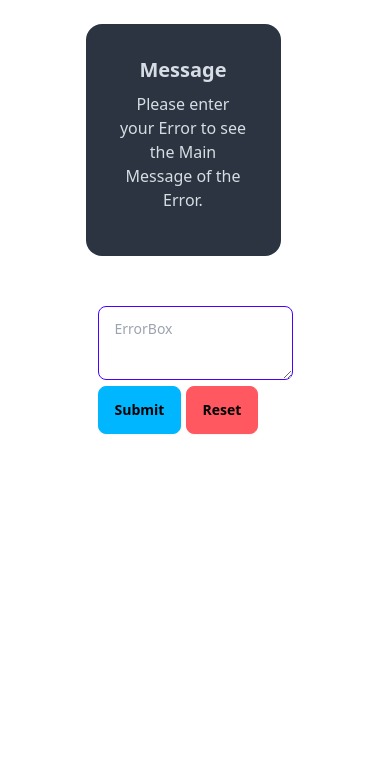
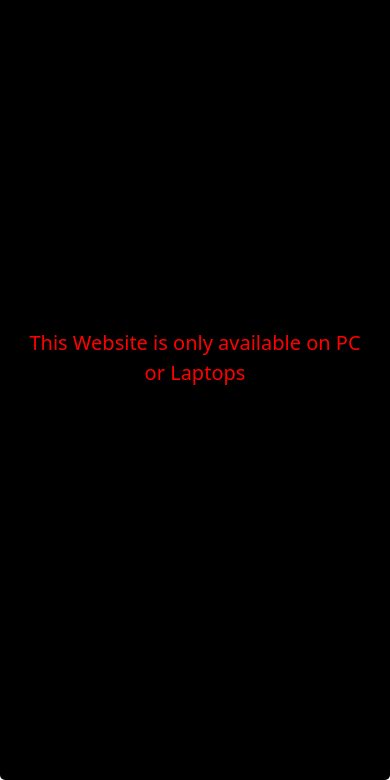
Before and after one commit to SafuGit/spring-error-format, a plain HTML site: page index.html in a window 390 px wide. Shown: the part 64-844 px from the top of the page. Drawn offline with nearby package versions, Linux system fonts and the light colour scheme.

Commit message:
feat: added device check

```diff
--- a/index.html
+++ b/index.html
@@ -36,7 +36,7 @@
     </div>
     <div class="input-container">
       <div>
-        <textarea class="textarea textarea-primary" id="error-box" placeholder="ErrorBox"></textarea>
+        <textarea class="textarea textarea-primary mb-1" id="error-box" placeholder="ErrorBox"></textarea>
         <div>
           <button class="btn btn-info" onclick="getText()">Submit</button>
           <button class="btn btn-error">Reset</button>
@@ -44,6 +44,10 @@
       </div>
     </div>
   </main>
+
+  <div id="device-error" style="display: none;">
+    This Website is only available on PC or Laptops
+  </div>
 
   <script>
     let stackTrace = "";
--- a/styles/style.css
+++ b/styles/style.css
@@ -20,3 +20,27 @@
 .card-container {
   margin-right: 24px;
 }
+
+@media screen and (max-width: 768px) {
+  #device-error {
+    display: flex !important;
+    justify-content: center;
+    align-items: center;
+    height: 100vh;
+    text-align: center;
+    font-size: 20px;
+    padding: 20px;
+    background-color: black;
+    color: red;
+    /* border: 1px solid #f5c6cb; */
+    border-radius: 5px;
+  }
+
+  header {
+    display: none;
+  }
+
+  main {
+    display: none;
+  }
+}
```
